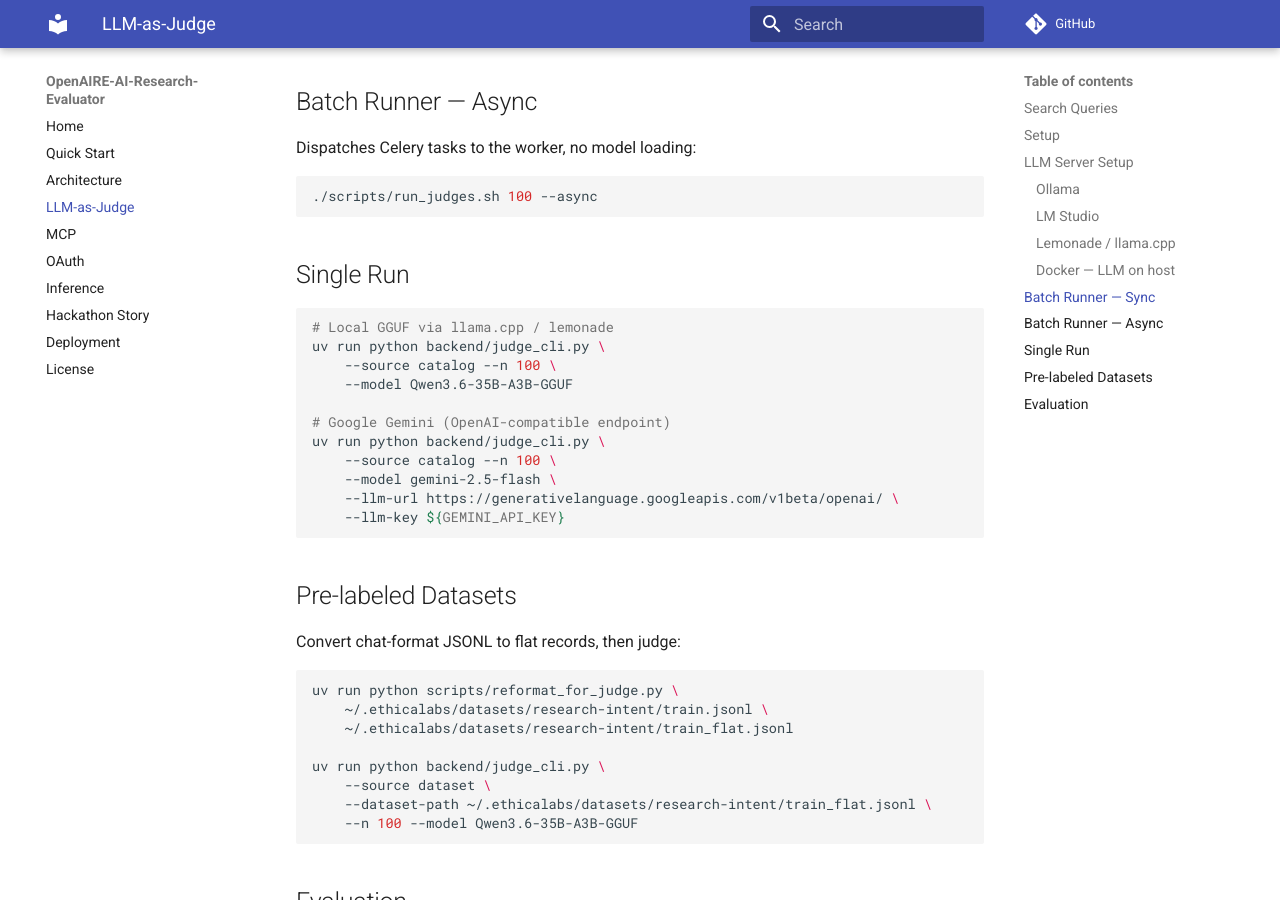
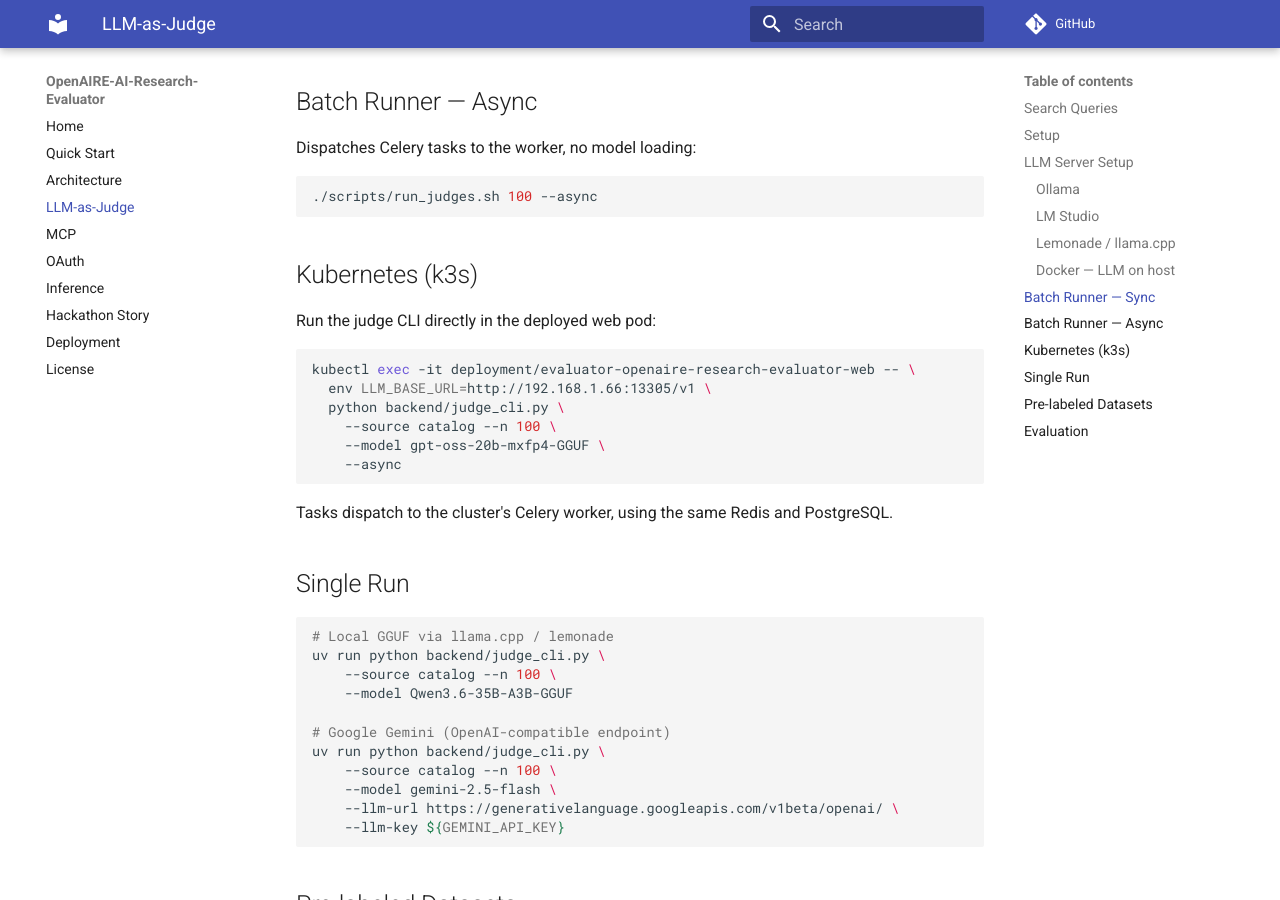
Before and after one commit to ethicalabs-ai/OpenAIRE-AI-Research-Evaluator, an MkDocs documentation site: the page built from docs/llm-as-judge.md, in a window 1280 px wide and 900 px high, scrolled down 1826 px. Built offline with MkDocs 1.6.1 and Material for MkDocs 9.7.7, drawn with Linux system fonts in a browser that asks for light colours; comment, search, counter and statistics services are not loaded.

Commit message:
docs: add k8s judge CLI example

````diff
--- a/docs/llm-as-judge.md
+++ b/docs/llm-as-judge.md
@@ -88,6 +88,21 @@ Dispatches Celery tasks to the worker, no model loading:
 ./scripts/run_judges.sh 100 --async
 ```
 
+## Kubernetes (k3s)
+
+Run the judge CLI directly in the deployed web pod:
+
+```bash
+kubectl exec -it deployment/evaluator-openaire-research-evaluator-web -- \
+  env LLM_BASE_URL=http://192.168.1.66:13305/v1 \
+  python backend/judge_cli.py \
+    --source catalog --n 100 \
+    --model gpt-oss-20b-mxfp4-GGUF \
+    --async
+```
+
+Tasks dispatch to the cluster's Celery worker, using the same Redis and PostgreSQL.
+
 ## Single Run
 
 ```bash
````
